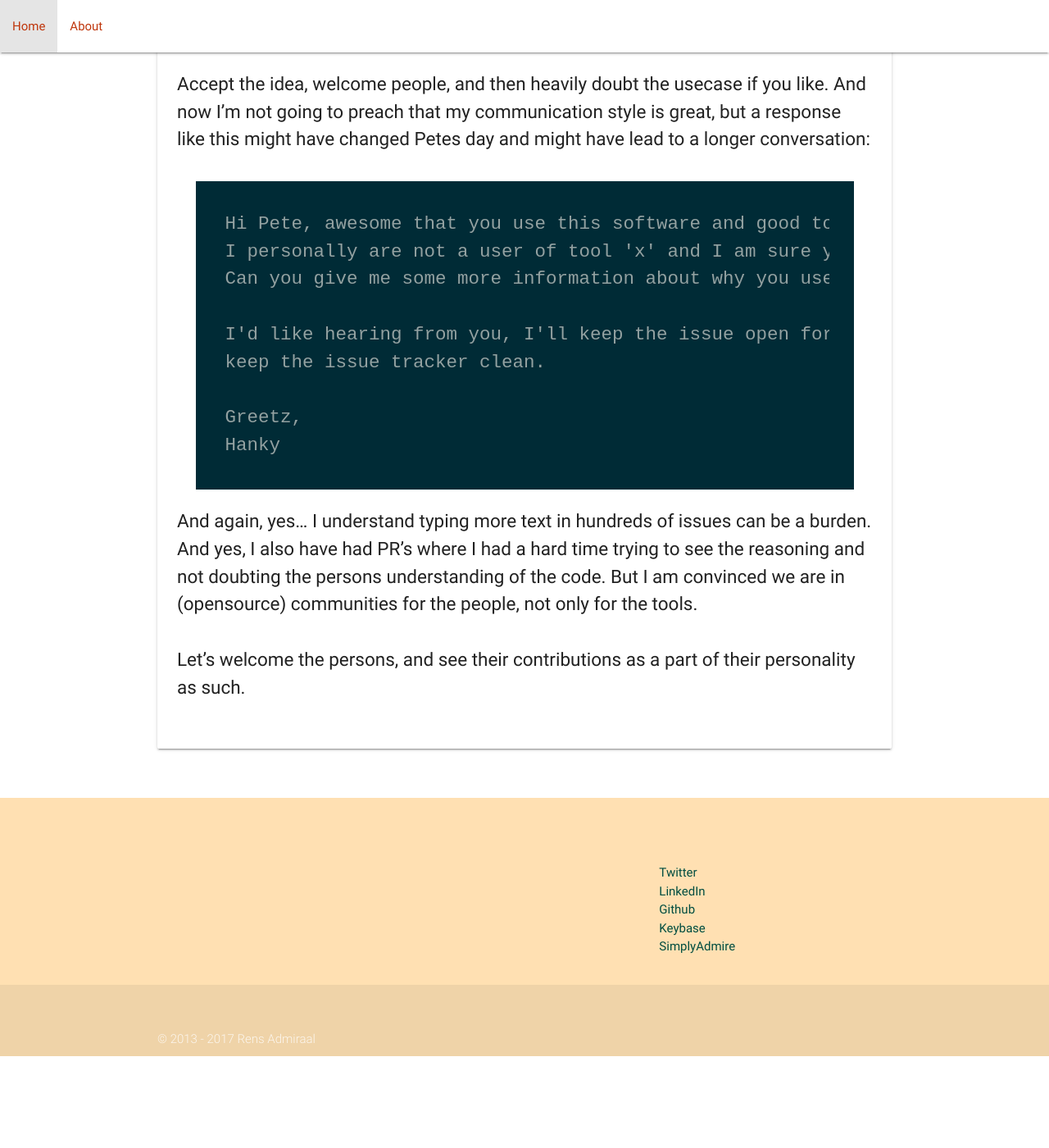
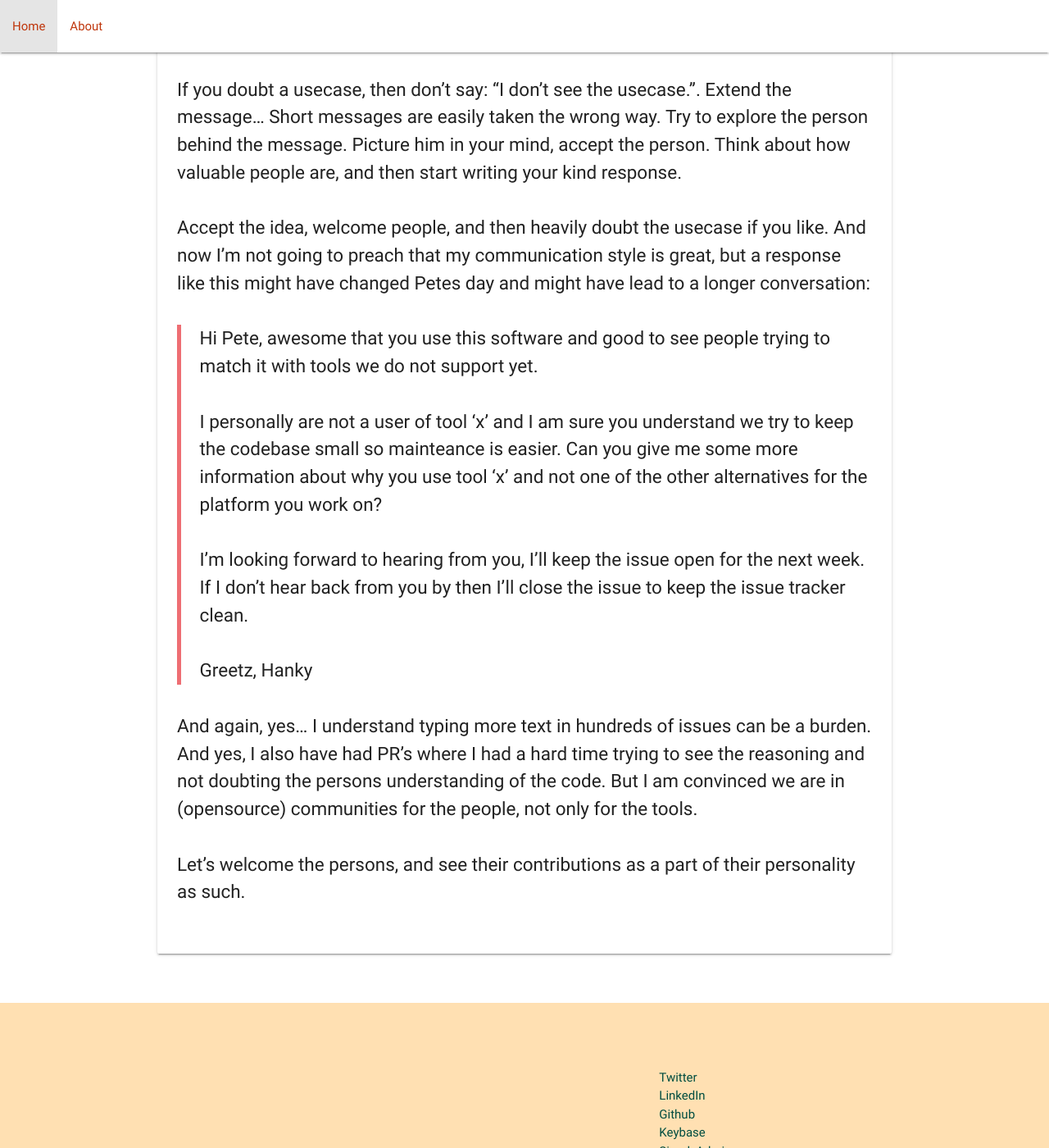
Before and after one commit to radmiraal/radmiraal.github.io, a Jekyll site: the page built from _posts/2017-12-30-exploring-the-sender.md, in a window 1280 px wide and 1400 px high, scrolled down 2572 px. Shown: the whole window at 82% size. Built offline with Jekyll 4.4.1, drawn with Linux system fonts in a browser that asks for light colours; nearby versions of some CDN libraries; comment, search, counter and statistics services are not loaded; before the commit the page ends 3860 px from its top, so only the background shows below that; some of the changed text lies outside the part shown.

Commit message:
TASK: Small layout tweaks

```diff
--- a/_config.yml
+++ b/_config.yml
@@ -17,7 +17,7 @@
   sass_dir:           "assets/css"
   style:              compressed
 
-paginate:             6
+paginate:             12
 paginate_path:        "/page/:num/"
 
 plugins:
--- a/_posts/2017-12-30-exploring-the-sender.md
+++ b/_posts/2017-12-30-exploring-the-sender.md
@@ -64,15 +68,16 @@
 Accept the idea, welcome people, and then heavily doubt the usecase if you like. And now I'm not going to preach that my
 communication style is great, but a response like this might have changed Petes day and might have lead to a longer conversation:
 
-    Hi Pete, awesome that you use this software and good to see people trying to match it with tools we do not support yet.
-    I personally are not a user of tool 'x' and I am sure you understand we try to keep the codebase small so mainteance is easier.
-    Can you give me some more information about why you use tool 'x' and not one of the other alternatives for the platform you work on?
-
-    I'd like hearing from you, I'll keep the issue open for the next week. If I don't hear back from you by then I'll close the issue to
-    keep the issue tracker clean.
-
-    Greetz,
-    Hanky
+> Hi Pete, awesome that you use this software and good to see people trying to match it with tools we do not support yet.
+>
+> I personally are not a user of tool 'x' and I am sure you understand we try to keep the codebase small so mainteance is easier.
+> Can you give me some more information about why you use tool 'x' and not one of the other alternatives for the platform you work on?
+>
+> I'm looking forward to hearing from you, I'll keep the issue open for the next week. If I don't hear back from you by then I'll
+> close the issue to keep the issue tracker clean.
+>
+> Greetz,
+> Hanky
 
 And again, yes... I understand typing more text in hundreds of issues can be a burden. And yes, I also have had PR's
 where I had a hard time trying to see the reasoning and not doubting the persons understanding of the code. But I am
--- a/index.html
+++ b/index.html
@@ -18,7 +18,6 @@
                             {% endif %}
                         </a>
                     </span>
-                    <p>{{ post.content | strip_html | strip_newlines | truncatewords: 28 }}</p>
                 </div>
             </div>
         </div>
```
Also changed, not shown: other parts of _posts/2017-12-30-exploring-the-sender.md (+7 -3 lines).
